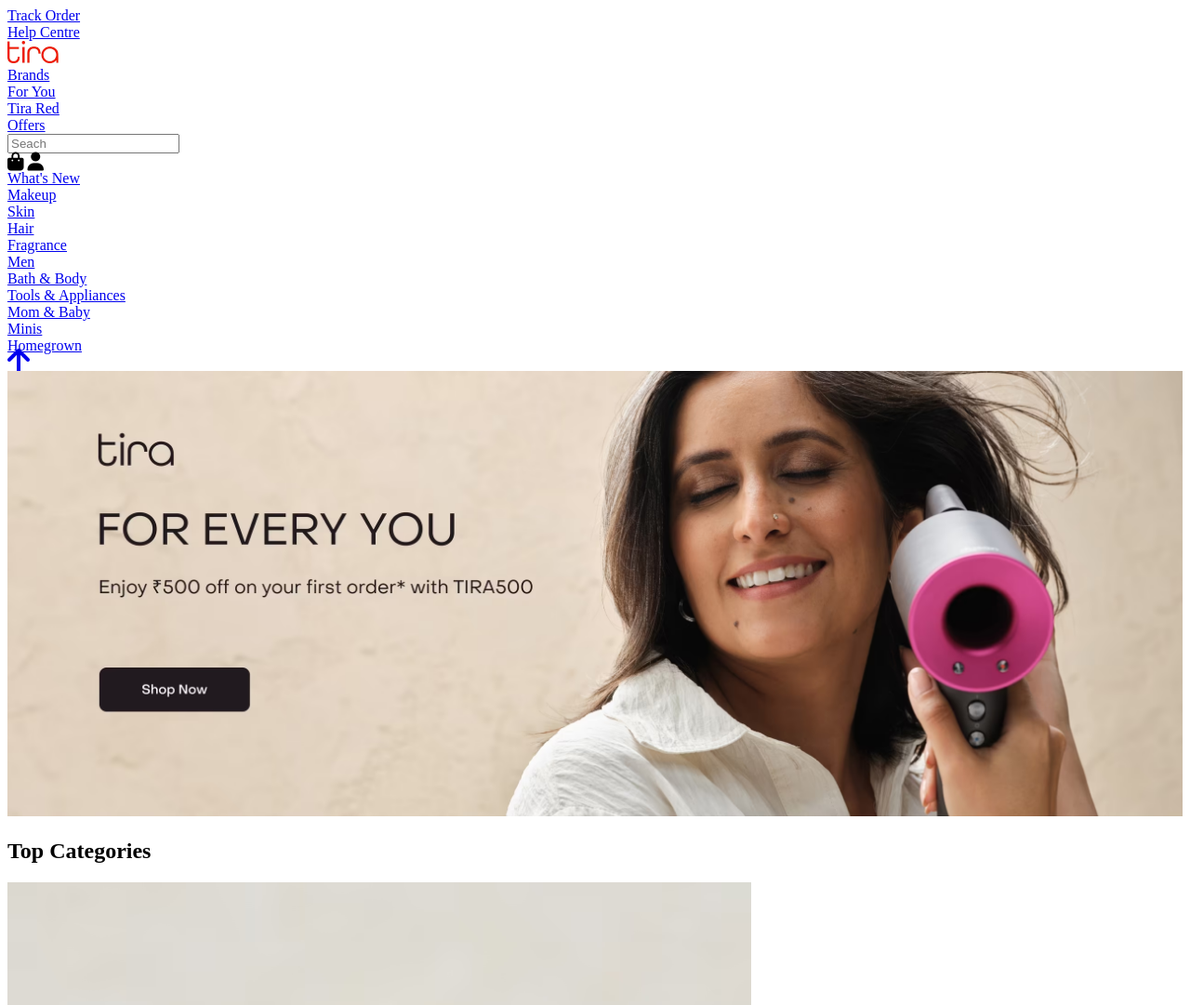
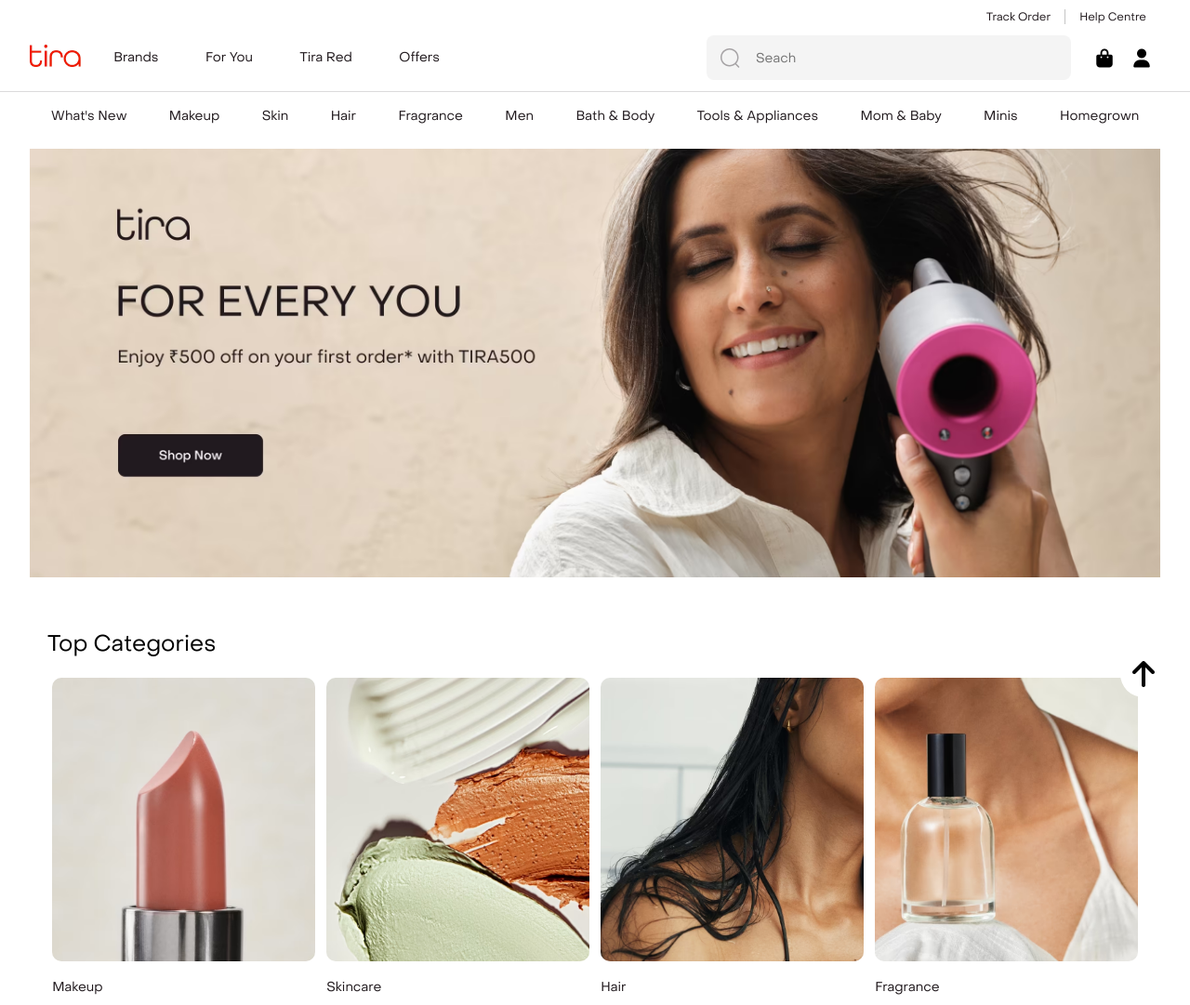
Before and after one commit to Priyanka-Sharma-Paul/geekathon-team-tira, a plain HTML site: page index.html in a window 1280 px wide. Shown: the top 1081 px of the page at 93% size. Drawn offline with Linux system fonts and the light colour scheme.

Commit message:
common css for header and footer

```diff
--- /dev/null
+++ b/css/common/common.css
@@ -0,0 +1,443 @@
+@font-face {
+    font-family: PP Object sans;
+    src: url(../../../fonts/PPObjectSans-Light.8453e0492eaea3833bf667ffd364f738.woff2) format("woff2"),url(../../../fonts/PPObjectSans-Light.a0471e7f4c9e7d19a08cbd10e994bba8.otf) format("opentype");
+    font-weight: 300;
+    font-style: normal;
+    font-display: swap
+}
+
+@font-face {
+    font-family: PP Object sans;
+    src: url(../../../fonts/PPObjectSans-Regular.79665f339605f321a4e896073313b2ef.woff2) format("woff2"),url(../../../fonts/PPObjectSans-Regular.299c78664915381cc5acd317015da77a.otf) format("opentype");
+    font-weight: 400;
+    font-style: normal;
+    font-display: swap
+}
+
+@font-face {
+    font-family: PP Object sans;
+    src: url(../../../fonts/PPObjectSans-Medium.14180b088fc4a960a7800d95700c65d8.woff2) format("woff2"),url(../../../fonts/PPObjectSans-Medium.7ff485de178be51edebb8122a6411002.otf) format("opentype");
+    font-weight: 500;
+    font-style: normal;
+    font-display: swap
+}
+
+@font-face {
+    font-family: PP Object sans;
+    src: url(../../../fonts/PPObjectSans-Bold.9b6f67891c3155b4ece5ba5bde7d1262.woff2) format("woff2"),url(../../../fonts/PPObjectSans-Bold.1cf35b69a8733581122c64973076b85e.otf) format("opentype");
+    font-weight: 600;
+    font-style: normal;
+    font-display: swap
+}
+
+@font-face {
+    font-family: PP Object sans;
+    src: url(../../../fonts/PPObjectSans-Bold.9b6f67891c3155b4ece5ba5bde7d1262.woff2) format("woff2"),url(../../../fonts/PPObjectSans-Bold.1cf35b69a8733581122c64973076b85e.otf) format("opentype");
+    font-weight: 700;
+    font-style: normal;
+    font-display: swap
+}
+
+@font-face {
+    font-family: Schnyder M Web;
+    src: url(../../../fonts/SchnyderM-Light-Web.5cb5e894c6a32fdf92596cfbfa848191.woff2) format("woff2"),url(../../../fonts/SchnyderM-Light-Web.b5eb74b91ac0b75b6afad0340742783c.woff) format("woff");
+    font-weight: 300;
+    font-style: normal;
+    font-stretch: normal;
+    font-display: swap
+}
+
+* {
+    margin: 0;
+    scroll-behavior: smooth !important;
+}
+
+
+.main-container {
+    width: 100%;
+    display: flex;
+    flex-direction: column;
+    align-items: center;
+
+}
+
+.container {
+    width:95%;
+}
+
+.small-container {
+    width:92%;
+}
+
+.full-container {
+    width:99.7%;
+    display: flex;
+    flex-direction: column;
+    align-items: center;
+    border-radius: 8px;
+    margin-top: 50px;
+}
+
+a {
+    text-decoration: none;
+    font-family: "PP Object sans", sans-serif;
+    color: inherit;
+}
+
+hr {
+    border: 0;
+    border-top: 1px solid #dbdadb;
+}
+
+nav{
+    position: sticky;
+    top: 0;
+    z-index: 1000;
+    background-color: white;
+}
+
+.navbar-1 {
+    display: flex;
+    flex-direction: row;
+    justify-content: flex-end;
+    margin-top: 10px;
+}
+
+.navbar-1-link {
+    width:fit-content;
+    padding: 0px 15px;
+    font-family: "PP Object sans", sans-serif;
+    font-style: normal;
+    font-weight: 400;
+    font-size: 12px;
+    color: #211a1e;
+}
+.link-separator {
+    width: 1px;
+    background-color: #c4c4c4;
+
+}
+
+.navbar-seperator {
+    border-bottom: 1px solid #dbdadb;
+    width: 100%;
+}
+
+.navbar-2 {
+    display: flex;
+    align-items: center;
+    height: 72px;
+    flex-wrap: wrap;
+}
+
+.link-container {
+    display: flex;
+    justify-content: space-around;
+    width: 33%;
+    height: calc(100% - 10px);
+    padding-top: 10px;
+    padding-left: 10px;
+}
+
+.search-container {
+    flex-grow: 1;
+    display: flex;
+    justify-content: flex-end;
+    padding: 0px 16px;
+}
+
+.navbar-search {
+    background: #fff url(../../../image/home/search-logo.svg) no-repeat scroll 12px;
+    background-size: 24px;
+    padding-left: 52px;
+    padding-right: 16px;
+    border-radius: 8px;
+    width: 100%;
+    max-width: 392px;
+    height: 48px;
+    outline: 0;
+    min-height: 40px;
+    appearance: none;
+    box-sizing: border-box;
+    font-family: PP Object sans, sans-serif;
+    font-style: normal;
+    font-weight: 400;
+    font-size: 14px;
+    line-height: 22px;
+    color: #211a1e;
+    background-color: #f4f4f4;
+    border: 1px solid transparent;
+}
+
+.icon-container {
+    width: 80px;
+    display: flex;
+    justify-content: space-around;
+}
+
+.navbar-3 {
+    display: flex;
+    justify-content: space-around;
+    flex-direction: row;
+    flex-wrap: wrap;
+}
+
+.navbar-mobile {
+    justify-content: space-around;
+    flex-wrap: wrap;
+    display: none;
+}
+
+.navbar-link {
+    padding: 16px 0px;
+    font-style: normal;
+    font-weight: 400;
+    font-size: 14px;
+    color: #211a1e;
+    width: fit-content;
+}
+
+.navbar-link > a {
+    color: #211a1e;
+}
+
+.navbar-link:hover {
+    border-bottom: 1px solid red;
+}
+
+.navbar-link:hover > a {
+    color: red;
+}
+
+
+.subscribe {
+    width: 100%;
+    display: flex;
+    flex-direction: column;
+    align-items: center;
+    margin-top: 50px;
+}
+
+.subscribe-header {
+    font-family: PP Object sans, sans-serif;
+    font-style: normal;
+    font-weight: 500;
+    font-size: 24px;
+    line-height: 140%;
+    text-align: center;
+    color: #211a1e;
+}
+
+.subscribe-text {
+    font-family: PP Object sans, sans-serif;
+    font-style: normal;
+    font-weight: 400;
+    font-size: 16px;
+    line-height: 160%;
+    text-align: center;
+    color: #211a1e;
+    margin: 16px 0 32px 0;
+}
+
+.subscribe-container {
+    display: flex;
+    flex-direction: row;
+    width: 100%;
+    justify-content: center;
+}
+
+.subscribe-input {
+    border: none;
+    max-width: 468px;
+    width: 100%;
+    padding: 13px 24px;
+    font-size: 16px;
+    line-height: 160%;
+    box-sizing: border-box;
+    background: #f4f4f4;
+    border-radius: 8px;
+    color: #211a1e;
+    height: 48px;
+}
+
+.subscribe-button {
+    width: 101px;
+    height: 48px;
+    padding: 13px 32px;
+    border: none;
+    color: #fff;
+    font-size: 14px;
+    line-height: 160%;
+    background-color: rgb(3, 3, 3);
+    margin-left: 16px;
+    cursor: pointer;
+    box-sizing: border-box;
+    opacity: .3;
+    border-radius: 8px;
+}
+
+.footer {
+    display: flex;
+    justify-content: space-between;
+    margin: 50px 0px;
+}
+
+.footer-logo-container p {
+    font-family: PP Object sans, sans-serif;
+    font-style: normal;
+    font-weight: 500;
+    margin: 32px 0;
+    color: #211a1e;
+    font-size: 12px;
+    line-height: 160%;
+    max-width: 290px;
+}
+
+.footer-link-container {
+    display: flex;
+    gap: 20px;
+}
+
+.footer-link-container-item{
+    margin: 0px 20px;
+}
+
+.footer-link-header {
+    font-family: PP Object sans, sans-serif;
+    font-style: normal;
+    font-weight: 500;
+    font-size: 14px;
+    line-height: 160%;
+    color: #211a1e;
+    margin-bottom: 16px;
+}
+
+.footer-link ul {
+    list-style: none;
+    padding-left: 0px;
+}
+
+.footer-link li {
+    margin-bottom: 8px;
+}
+
+.footer-link {
+    font-family: PP Object sans, sans-serif;
+    font-style: normal;
+    font-weight: 400;
+    font-size: 14px;
+    line-height: 160%;
+}
+
+.footer-link a {
+    color: #211a1e;
+}
+
+.footer-link a:hover {
+    color: #f00000;
+}
+
+.contact-us p {
+    margin-bottom: 8px;
+}
+
+.contact-us-link {
+    font-family: PP Object sans, sans-serif;
+    font-style: normal;
+    font-weight: 400;
+    font-size: 12px;
+    line-height: 19px;
+    color: #f00000;
+}
+
+.contact-us-label {
+    font-family: PP Object sans, sans-serif;
+    font-style: normal;
+    font-weight: 500;
+    font-size: 12px;
+    line-height: 19px;
+    color: #211A1E;
+}
+
+.contact-us-timing {
+    font-family: PP Object sans, sans-serif;
+    font-style: normal;
+    font-weight: 400;
+    font-size: 12px;
+    line-height: 19px;
+    color: #a6a3a5;
+}
+
+.copywright {
+    display: flex;
+    justify-content: space-between;
+}
+
+.copywright-text {
+    font-family: PP Object sans, sans-serif;
+    font-style: normal;
+    font-weight: 400;
+    font-size: 14px;
+    line-height: 160%;
+    color: #211a1e;
+    margin: 20px 0px 10px 0px;
+}
+
+.copywright-links {
+    display: flex;
+    gap: 15px;
+    flex-wrap: wrap;
+    font-family: PP Object sans, sans-serif;
+    font-style: normal;
+    font-weight: 400;
+    font-size: 12px;
+    line-height: 160%;
+    text-align: center;
+    margin-bottom: 20px;
+}
+
+
+.copywright-links a {
+    color: #a6a3a5;
+}
+
+.footer-brands {
+    display: flex;
+    align-items: center;
+    gap: 15px;
+}
+
+.footer-brands a {
+    color: #000000;
+}
+
+@media only screen and (max-width: 640px) {
+
+    .link-container, .navbar-3, .navbar-1 {
+        display: none;
+    }
+
+    .navbar-mobile {
+        display: flex;
+    }
+
+    .footer {
+        flex-direction: column;
+    }
+
+    .footer-link-container {
+        flex-direction: column;
+    }
+
+    .copywright {
+        flex-direction: column;
+    }
+
+    .footer-brands {
+        margin-bottom: 20px;
+    }
+
+    .search-container {
+        width: 50%;
+    }
+}
--- a/css/home/style.css
+++ b/css/home/style.css
@@ -180,6 +180,12 @@
     display: flex;
     justify-content: space-around;
     flex-wrap: wrap;
+}
+
+.navbar-mobile {
+    justify-content: space-around;
+    flex-wrap: wrap;
+    display: none;
 }
 
 .navbar-link {
@@ -1040,6 +1046,10 @@
         display: none;
     }
 
+    .navbar-mobile {
+        display: flex;
+    }
+
     .footer {
         flex-direction: column;
     }
--- a/index.html
+++ b/index.html
@@ -5,7 +5,7 @@
     <meta name="viewport" content="width=device-width, initial-scale=1.0">
     <title>Tira: Shop Makeup, Skin, Hair & Beauty Products Online</title>
     <link rel="stylesheet" href="https://cdnjs.cloudflare.com/ajax/libs/font-awesome/6.5.2/css/all.min.css" />
-    <link rel="stylesheet" href="css//home/style.css">
+    <link rel="stylesheet" href="css/home/style.css">
 
 </head>
 <body>
@@ -82,9 +82,20 @@
             <div class="navbar-link">
                 <a href="#"> Homegrown </a>
             </div>
-
-
-
+        </div>
+        <div class="container navbar-mobile">
+            <div class="navbar-link">
+                <a href="#"> Brands </a>
+            </div>
+            <div class="navbar-link">
+                <a href="#"> For You </a>
+            </div>
+            <div class="navbar-link">
+                <a href="#"> Tira Red  </a>
+            </div>
+            <div class="navbar-link">
+                <a href="#"> Fragrance </a>
+            </div>
         </div>
     </nav>
 
```
